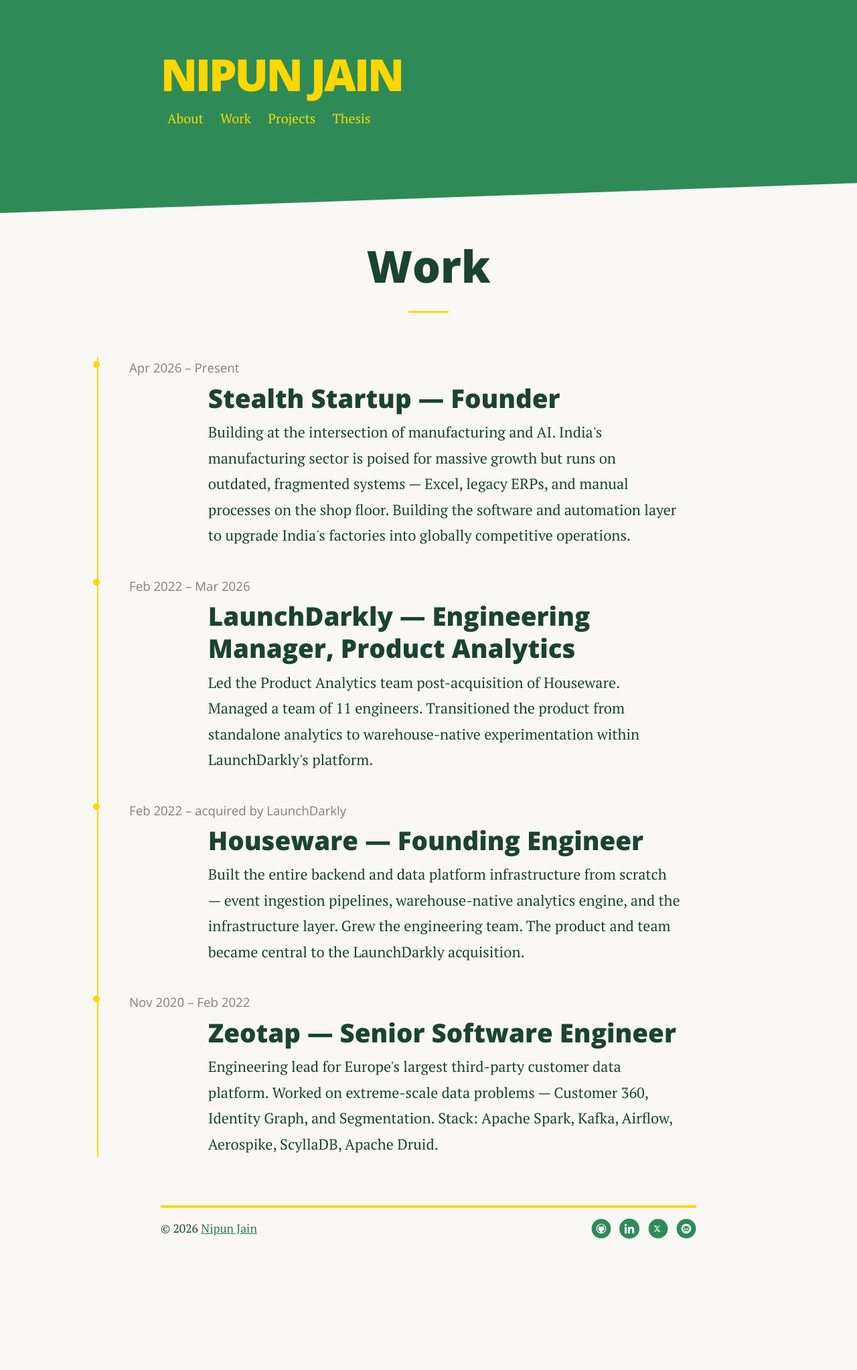
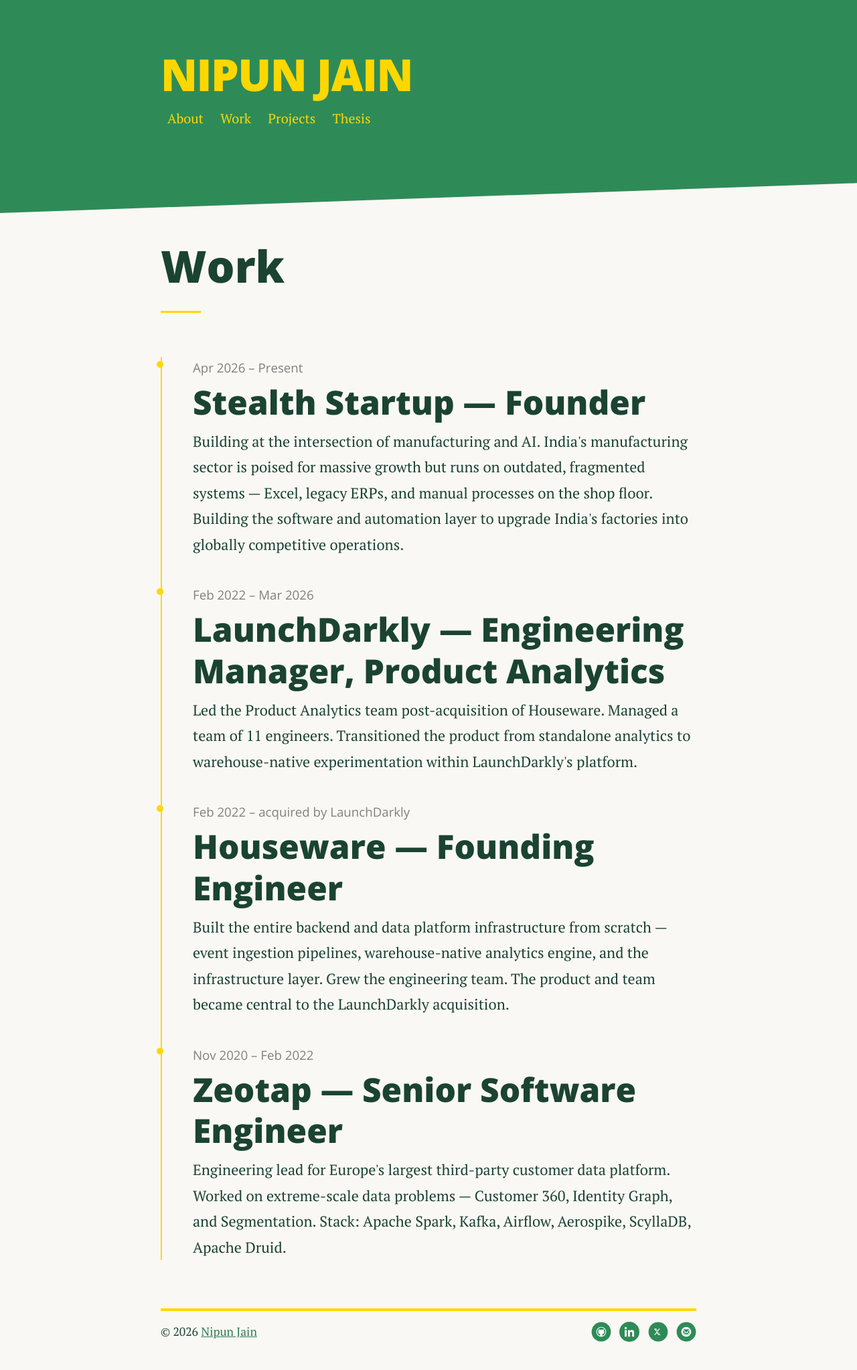
Before and after one commit to nipunj15/nipunj.com, a Jekyll site: the page built from work.md, in a window 1280 px wide. Shown: the whole page at 67% size. Built offline with Jekyll 4.4.1, drawn with Linux system fonts in a browser that asks for light colours; nearby versions of some CDN libraries; before the commit the page ends 1891 px from its top, so only the background shows below that.

Commit message:
Align Work, Projects, and About content with header title
Adds a .is-reference variant on .post that centers the block at 800px
(matching the header container) and left-aligns its contents. Reserves
the existing 75%-centered layout for essays (thesis, blog posts).

Also promotes the role headings on Work from h3 to h2 to fix the
h1 -> h3 skip flagged for screen readers, and softens the NIPUN JAIN
letter-spacing from -3px to -1.5px so letters no longer collide.

Co-Authored-By: Claude Opus 4.7 (1M context) <noreply@anthropic.com>

```diff
--- a/_sass/breakpoints/_800up.scss
+++ b/_sass/breakpoints/_800up.scss
@@ -74,7 +74,7 @@ HEADER STYLING
 	h1 {
 		font-size: 3em;
 		line-height: 1;
-		letter-spacing: -3px;
+		letter-spacing: -1.5px; // softened from -3px (letters were nearly colliding)
 		padding-left: 0;
 	}
 
@@ -190,6 +190,35 @@ POST STYLING
 		margin: 2rem auto 1em;
 	}
 
+	// Reference-style pages (CV / project list) read better left-aligned on a wider measure.
+	// The block itself is centered to align visually with the header's centered title (800px).
+	&.is-reference {
+		max-width: 800px;
+		margin: 0 auto;
+
+		h1, h2, h3, h4, h5, h6,
+		p, ul, ol, dl,
+		.pageTitle {
+			width: 100%;
+			max-width: none;
+			margin-left: 0;
+			margin-right: 0;
+			text-align: left;
+		}
+
+		.pageTitle {
+			text-align: left;
+
+			&:after {
+				margin-left: 0;
+			}
+		}
+
+		.timeline {
+			margin-left: 0;
+		}
+	}
+
 	.featuredImage {
 		position: relative;
 		margin-top: 2rem;
--- a/_sass/custom/_timeline.scss
+++ b/_sass/custom/_timeline.scss
@@ -34,6 +34,7 @@ WORK TIMELINE
     background: $header-text-color;
   }
 
+  h2,
   h3 {
     margin-top: 0;
     margin-bottom: 0.5rem;
--- a/index.html
+++ b/index.html
@@ -3,7 +3,7 @@ layout: default
 title: Nipun Jain
 ---
 
-<div class="post">
+<div class="post is-reference">
   <h1 class="pageTitle">About</h1>
   <p class="intro">I'm a founding engineer who built Houseware's backend and data platform from scratch, grew the engineering team, and took it through acquisition by LaunchDarkly. Now on a career break, exploring how software, AI, and automation can upgrade India's manufacturing stack to compete globally. Based in Chennai.</p>
 
--- a/work.md
+++ b/work.md
@@ -3,31 +3,31 @@ layout: default
 title: Work
 ---
 
-<div class="post">
+<div class="post is-reference">
   <h1 class="pageTitle">Work</h1>
 
   <div class="timeline">
     <div class="timeline-item">
       <div class="timeline-date">Apr 2026 &ndash; Present</div>
-      <h3>Stealth Startup &mdash; Founder</h3>
+      <h2>Stealth Startup &mdash; Founder</h2>
       <p>Building at the intersection of manufacturing and AI. India's manufacturing sector is poised for massive growth but runs on outdated, fragmented systems &mdash; Excel, legacy ERPs, and manual processes on the shop floor. Building the software and automation layer to upgrade India's factories into globally competitive operations.</p>
     </div>
 
     <div class="timeline-item">
       <div class="timeline-date">Feb 2022 &ndash; Mar 2026</div>
-      <h3>LaunchDarkly &mdash; Engineering Manager, Product Analytics</h3>
+      <h2>LaunchDarkly &mdash; Engineering Manager, Product Analytics</h2>
       <p>Led the Product Analytics team post-acquisition of Houseware. Managed a team of 11 engineers. Transitioned the product from standalone analytics to warehouse-native experimentation within LaunchDarkly's platform.</p>
     </div>
 
     <div class="timeline-item">
       <div class="timeline-date">Feb 2022 &ndash; acquired by LaunchDarkly</div>
-      <h3>Houseware &mdash; Founding Engineer</h3>
+      <h2>Houseware &mdash; Founding Engineer</h2>
       <p>Built the entire backend and data platform infrastructure from scratch &mdash; event ingestion pipelines, warehouse-native analytics engine, and the infrastructure layer. Grew the engineering team. The product and team became central to the LaunchDarkly acquisition.</p>
     </div>
 
     <div class="timeline-item">
       <div class="timeline-date">Nov 2020 &ndash; Feb 2022</div>
-      <h3>Zeotap &mdash; Senior Software Engineer</h3>
+      <h2>Zeotap &mdash; Senior Software Engineer</h2>
       <p>Engineering lead for Europe's largest third-party customer data platform. Worked on extreme-scale data problems &mdash; Customer 360, Identity Graph, and Segmentation. Stack: Apache Spark, Kafka, Airflow, Aerospike, ScyllaDB, Apache Druid.</p>
     </div>
   </div>
```
Also changed, not shown: projects.md (+1 -1 lines).
